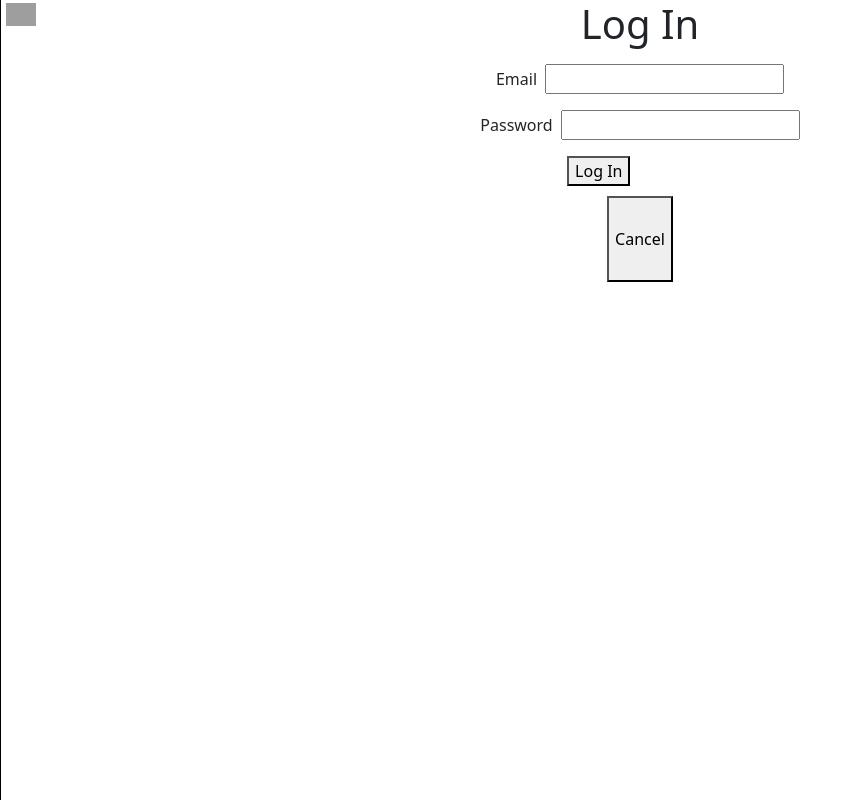
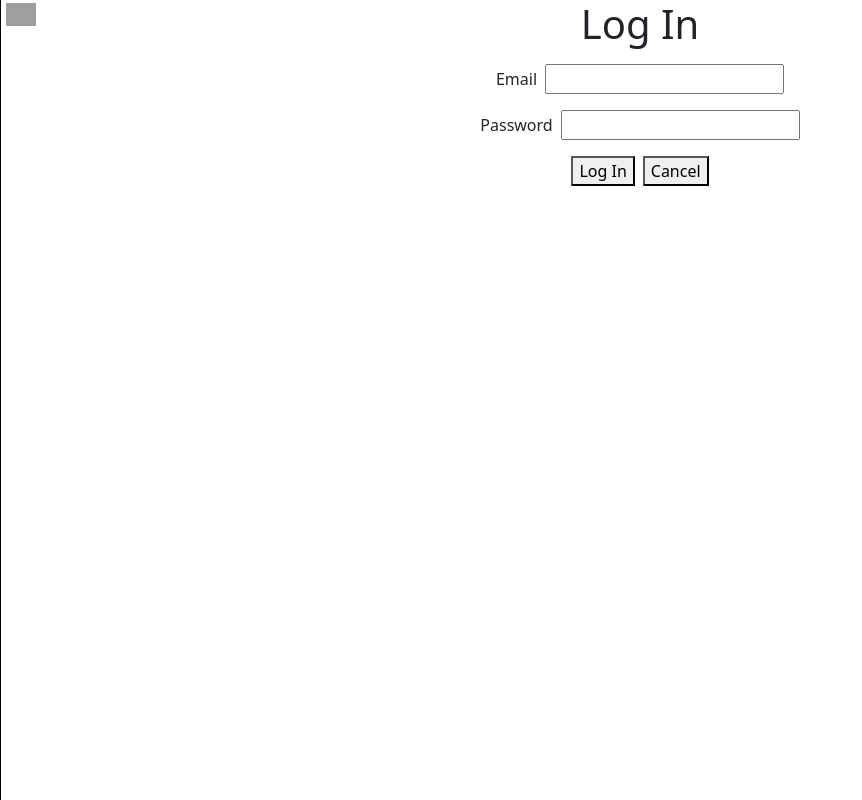
Before and after one commit to qingge-yu/hackathon-frontend, a React (Create React App) app: page /login in a window 1280 px wide. Shown: the whole page, without its empty margins (0-862 px from the left). Built offline with nearby package versions, Linux system fonts and the light colour scheme; no server answers; grey boxes are pictures that could not be loaded.

Commit message:
conflict

```diff
--- a/src/components/NavBar/NavBar.css
+++ b/src/components/NavBar/NavBar.css
@@ -1,4 +1,4 @@
-a {
+.navBar a {
     display: block;
     padding: 10px 40px;
     text-decoration: none;
--- a/src/components/NavBar/NavBar.jsx
+++ b/src/components/NavBar/NavBar.jsx
@@ -1,6 +1,5 @@
 import { Link } from 'react-router-dom'
 import { useState } from 'react'
-// import * as userService from '../../utilities/users-service'
 import './NavBar.css'
 
 export default function NavBar({ user, setUser, handleLogout }) {
```
